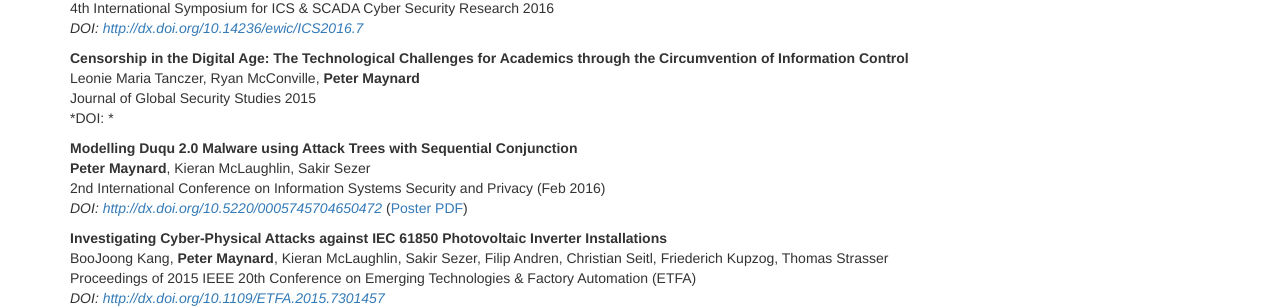
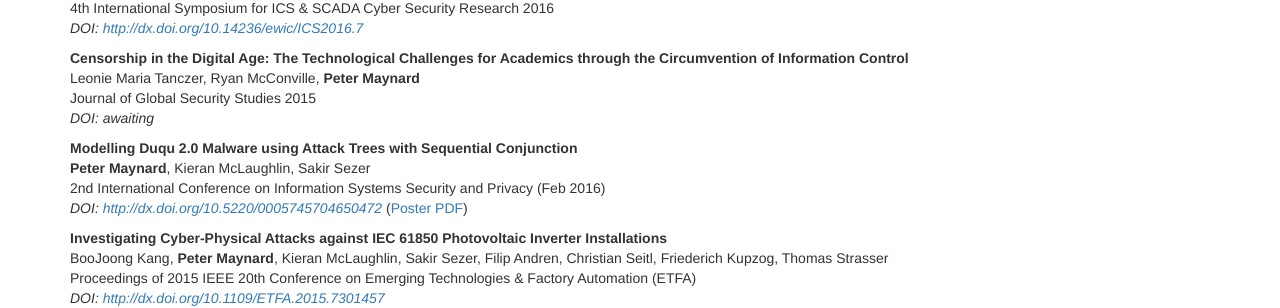
Before and after one commit to PMaynard/petermaynard.co.uk, a Jekyll site: the page built from index.md, in a window 1280 px wide. Shown: the part 318-626 px from the top of the page. Built offline with Jekyll 4.4.1, drawn with Linux system fonts in a browser that asks for light colours.

Commit message:
Update publication list

```diff
--- a/index.md
+++ b/index.md
@@ -12,7 +12,7 @@ R Khan, **P Maynard**, K McLaughlin, D Laverty, S Sezer
 **Censorship in the Digital Age: The Technological Challenges for Academics through the Circumvention of Information Control**
 Leonie Maria Tanczer, Ryan McConville, **Peter Maynard**
 Journal of Global Security Studies 2015
-*DOI: <awaiting>*
+*DOI: awaiting*
 
 **Modelling Duqu 2.0 Malware using Attack Trees with Sequential Conjunction**
 **Peter Maynard**, Kieran McLaughlin, Sakir Sezer
```
